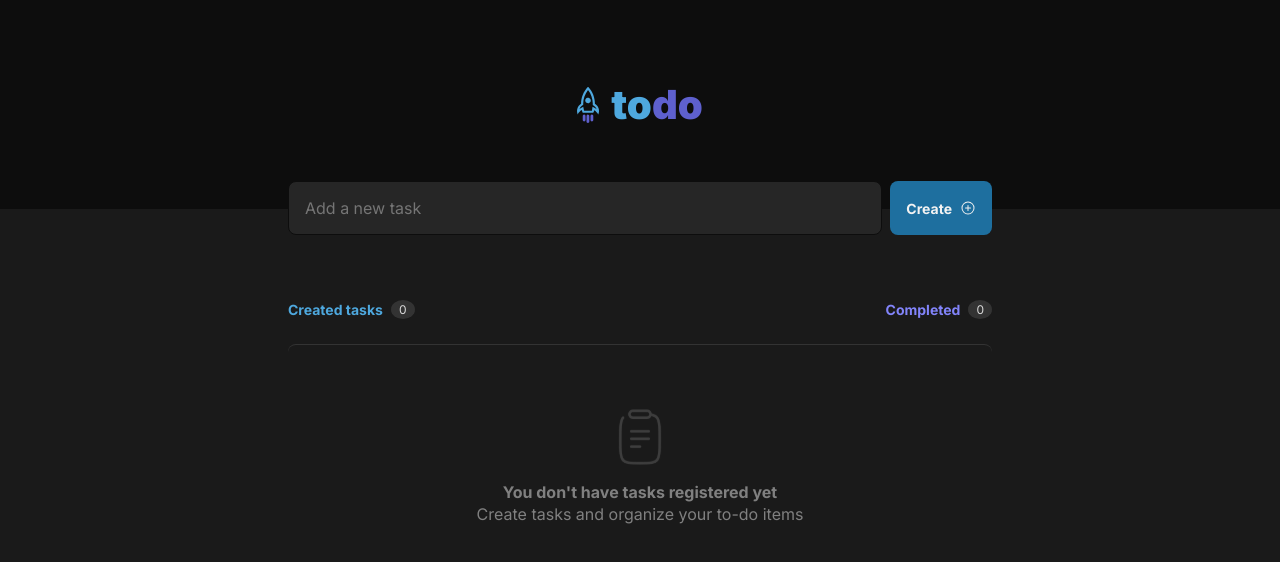
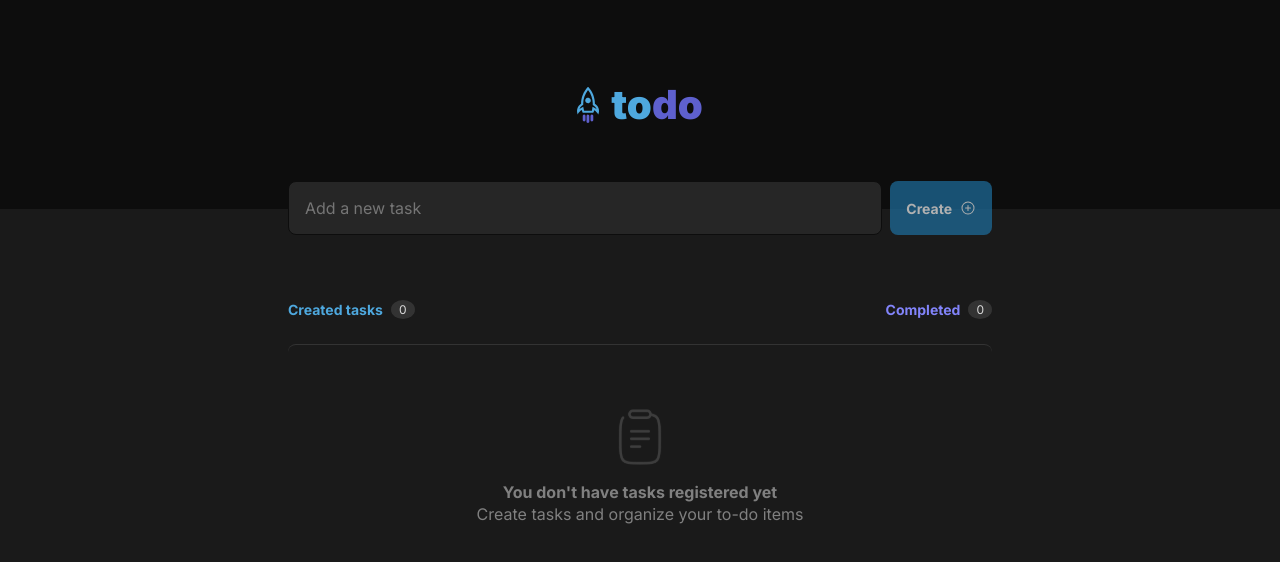
Before and after one commit to lucastenani/react-challenge-to-do-list, a React (Vite) app: page / in a window 1280 px wide. Shown: the top 562 px of the page. Built offline with nearby package versions, Linux system fonts and the light colour scheme.

Commit message:
further improving form validations

```diff
--- a/src/components/TaskForm/index.tsx
+++ b/src/components/TaskForm/index.tsx
@@ -8,6 +8,7 @@ interface TaskFormProps {
 
 export function TaskForm({ onCreateTask }: TaskFormProps) {
   const [newTaskText, setNewTaskText] = useState("");
+  const isNewTaskTextEmpty = newTaskText.trim().length === 0;
 
   const handleNewTaskChange = (event: ChangeEvent<HTMLInputElement>) => {
     setNewTaskText(event.target.value);
@@ -16,12 +17,7 @@ export function TaskForm({ onCreateTask }: TaskFormProps) {
   const handleCreateNewTask = (event: FormEvent) => {
     event.preventDefault();
 
-    if (newTaskText.trim().length > 0) {
-      onCreateTask(newTaskText);
-    }
-
-    console.log(newTaskText.trim());
-
+    onCreateTask(newTaskText);
     setNewTaskText("");
   };
 
@@ -34,7 +30,11 @@ export function TaskForm({ onCreateTask }: TaskFormProps) {
         name="task"
         required
       />
-      <button className={styles.createTaskButton} type="submit">
+      <button
+        className={styles.createTaskButton}
+        type="submit"
+        disabled={isNewTaskTextEmpty}
+      >
         <p>Create</p>
         <PlusCircle size={16} color="#F2F2F2" />
       </button>
--- a/src/components/TaskForm/taskForm.module.css
+++ b/src/components/TaskForm/taskForm.module.css
@@ -25,8 +25,13 @@
   transition: all 0.3s ease-in-out;
 }
 
-.createTaskButton:hover {
+.createTaskButton:not(:disabled):hover {
   background-color: var(--blue);
+}
+
+.createTaskButton:disabled {
+  opacity: 0.7;
+  cursor: not-allowed;
 }
 
 .createTaskButton p {
```
